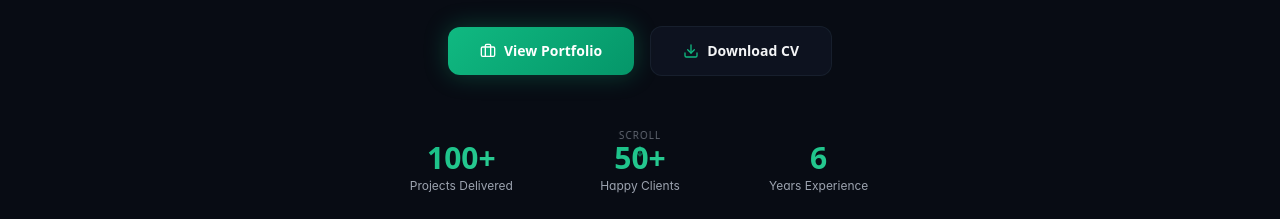
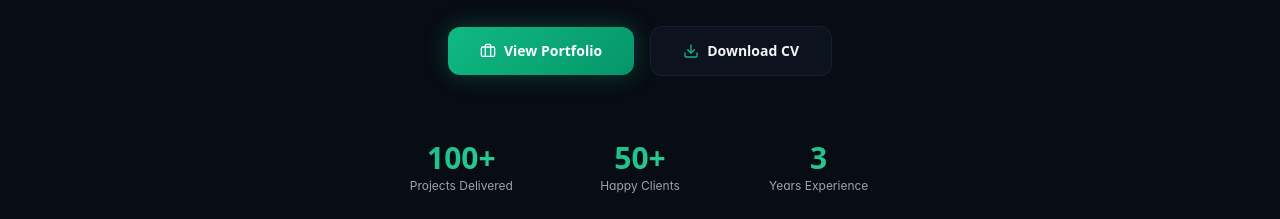
Before and after one commit to mostafasherif111/mostafa-portfolio, a Next.js app: page / in a window 1280 px wide. Shown: the part 880-1099 px from the top of the page. Built offline with nearby package versions, Linux system fonts and the light colour scheme; no server answers; the database is empty.

Commit message:
Remove scroll text

```diff
--- a/src/components/HeroSection.tsx
+++ b/src/components/HeroSection.tsx
@@ -37,7 +37,7 @@ export default function HeroSection() {
 
   // Animated counter
   useEffect(() => {
-    const targets = { projects: 100, clients: 50, years: 6 };
+    const targets = { projects: 100, clients: 50, years: 3 };
     const duration = 2000;
     const steps = 60;
     const interval = duration / steps;
@@ -203,15 +203,7 @@ export default function HeroSection() {
         </div>
       </div>
 
-      {/* Scroll indicator */}
-      <button
-        onClick={() => scrollTo('about')}
-        className="absolute bottom-8 left-1/2 -translate-x-1/2 flex flex-col items-center gap-1 opacity-60 hover:opacity-100 transition-opacity"
-        aria-label="Scroll down"
-      >
-        <span className="text-xs tracking-widest uppercase" style={{ color: 'var(--text-muted)', fontFamily: 'var(--font-poppins)', fontSize: '10px' }}>Scroll</span>
-        <ArrowDown className="w-4 h-4 animate-bounce" style={{ color: 'var(--primary)' }} />
-      </button>
+
     </section>
   );
 }
```
